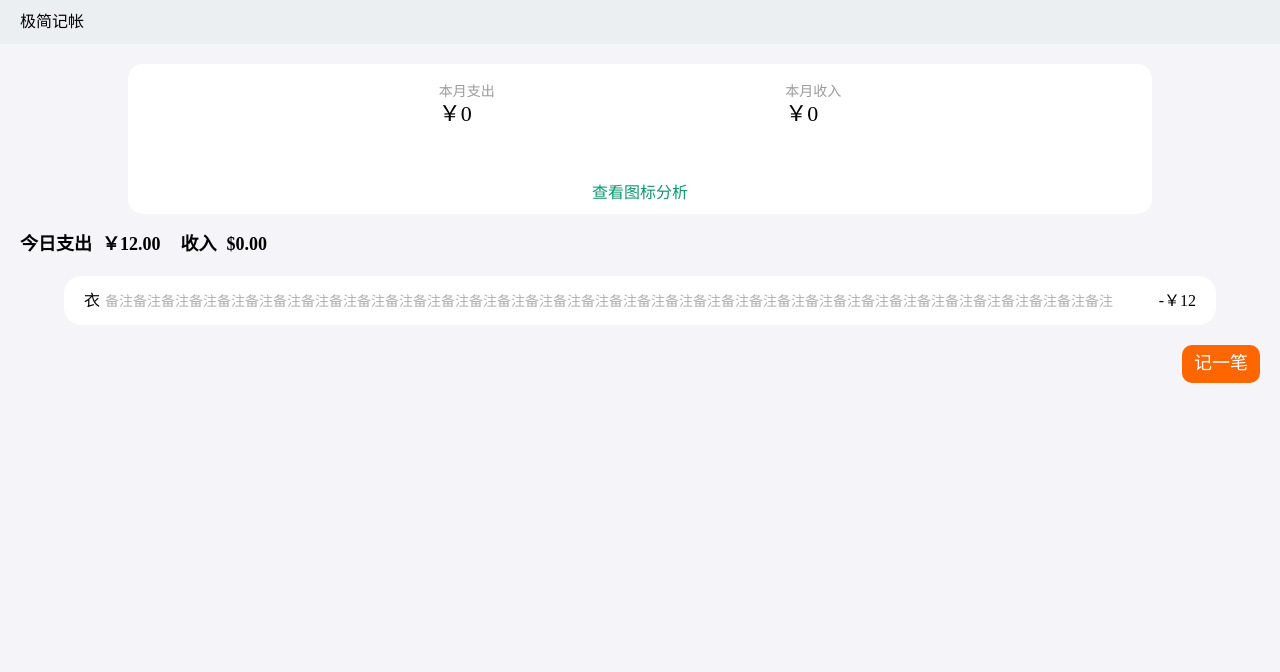
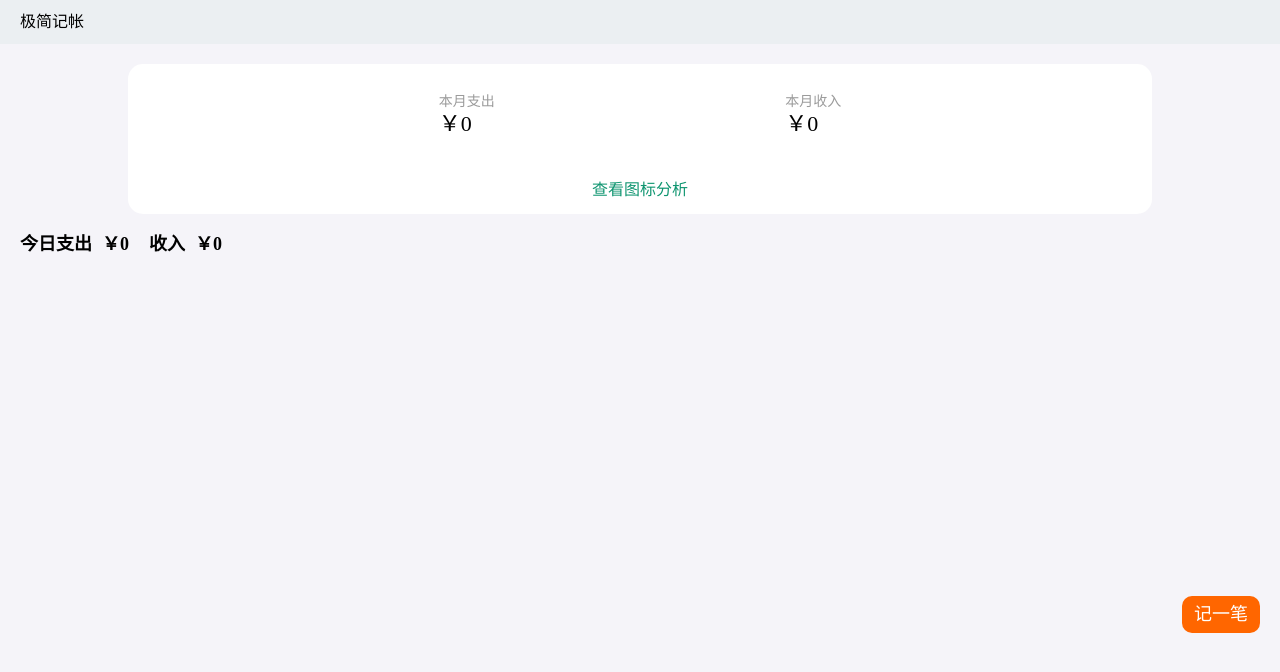
Before and after one commit to h666t/tally-react, a React app: page / in a window 1280 px wide. Shown: the top 672 px of the page. Built offline with nearby package versions, Linux system fonts and the light colour scheme.

Commit message:
compolete Home component js

```diff
--- a/src/hook/useDataSource.tsx
+++ b/src/hook/useDataSource.tsx
@@ -32,7 +32,7 @@ const useDataSourceItem = () => {
     return find('amount','0')
   }
   const findDate = () =>{
-    return find('date',`${dayjs().format('YYYY-MM-DD')}`)
+    return find('date',`${dayjs().format('YYYY-MM-DD-HH-mm')}`)
   }
   const findNote = ()=>{
     return find('note','')
--- a/src/hook/useDate.tsx
+++ b/src/hook/useDate.tsx
@@ -5,15 +5,15 @@ import {useUpdate} from './useUpdate';
 const useDate = ()=>{
   const [date,setDate] = useState('')
   useEffect(()=>{
-    setDate(`${dayjs().format('YYYY-MM-DD')}`)
+    setDate(`${dayjs().format('YYYY-MM-DD-HH-mm')}`)
   },[])
   useUpdate(()=>{
     setDate(date)
-    window.localStorage.setItem('date',JSON.stringify(date || `${dayjs().format('YYYY-MM-DD')}`))
+    window.localStorage.setItem('date',JSON.stringify(date || `${dayjs().format('YYYY-MM-DD-HH-mm')}`))
   },[date])
 
   const initDate = () => {
-    window.localStorage.setItem('date',`${dayjs().format('YYYY-MM-DD')}`)
+    window.localStorage.setItem('date',`${dayjs().format('YYYY-MM-DD-HH-mm')}`)
   }
 
   return {date,setDate,initDate}
--- a/src/lib/fetchSpecialTimeAmount.tsx
+++ b/src/lib/fetchSpecialTimeAmount.tsx
@@ -1,4 +1,4 @@
-type DataSourceItem = {
+export type DataSourceItem = {
   amount: string
   beSelectedTags: number[]
   category:'+'|'-'
@@ -12,7 +12,6 @@ const fetchSpecialTimeAmount = (category: '+'|'-',date: string) => {
     if (item.date.indexOf(date)>=0 && item.category === category){
       const money = parseFloat(item.amount)
       amount += money
-      console.log(category);
     }
   })
   return amount
--- /dev/null
+++ b/src/lib/fetchSpecialTimeRecords.tsx
@@ -0,0 +1,26 @@
+import {DataSourceItem} from './fetchSpecialTimeAmount';
+import dayjs from 'dayjs';
+
+const fetchSpecialTimeRecords = (date: string) => {
+  const dataSource = JSON.parse(window.localStorage.getItem('records') || '[]')
+  const today = dayjs().format('YYYY-MM-DD')
+  const container: DataSourceItem[] = []
+  dataSource.forEach((item: DataSourceItem)=>{
+    if (item.date.indexOf(today) >=0){
+      container.push(item)
+    }
+  })
+  container.sort((a,b)=>{
+    if (a.date > b.date){
+      return -1
+    } else if(a.date === b.date) {
+      return 0
+    } else {
+      return 1
+    }
+  })
+  console.log(container);
+  return container
+}
+
+export {fetchSpecialTimeRecords}
--- a/src/view/Home/RecordDetail.tsx
+++ b/src/view/Home/RecordDetail.tsx
@@ -1,6 +1,8 @@
 import React from 'react';
 import styled from 'styled-components';
 import {RecordDetailList} from './RecordDetailList';
+import dayjs from 'dayjs';
+import {fetchSpecialTimeAmount} from '../../lib/fetchSpecialTimeAmount';
 
 const Detail = styled.div`
     margin-top: 20px;
@@ -31,16 +33,19 @@ const Detail = styled.div`
 `
 
 const RecordDetail:React.FC = () => {
+  const today = dayjs().format('YYYY-MM-DD')
+  const todayInput = fetchSpecialTimeAmount('+',today)
+  const todayOutput = fetchSpecialTimeAmount('-',today)
   return (
     <Detail>
       <div className={'title'}>
         <span className={'input'}>
           <span>今日支出</span>
-          <span>￥12.00</span>
+          <span>￥{todayOutput}</span>
         </span>
         <span className={'output'}>
           <span>收入</span>
-          <span>$0.00</span>
+          <span>￥{todayInput}</span>
         </span>
       </div>
       <RecordDetailList/>
--- a/src/view/Home/RecordDetailList.tsx
+++ b/src/view/Home/RecordDetailList.tsx
@@ -1,10 +1,16 @@
-import React from 'react';
+import React, {useEffect} from 'react';
 import styled from 'styled-components';
+import {fetchSpecialTimeRecords} from '../../lib/fetchSpecialTimeRecords';
+import dayjs from 'dayjs';
 
-const DetailListWrapper = styled.div`
+const DetailListWrapper = styled.ul`
     display: flex;
-    justify-content: center;
-    >div{
+    flex-direction: column;
+    align-items: center;
+    overflow: auto;
+    height: 300px;
+    li{
+      margin-bottom: 10px;
       width: 90vw;
       border-radius: 18px;
       background: white;
@@ -29,18 +35,23 @@ const DetailListWrapper = styled.div`
 `
 
 const RecordDetailList = () => {
+  const todayRecordsList = fetchSpecialTimeRecords(`${dayjs().format('YYYY-MM-DD')}`)
   return (
     <DetailListWrapper>
-      <div>
-        <span>
-          <span>衣</span>
-        <span>备注备注备注备注备注备注备注备注备注备注备注备注备注备注备注备注备注备注备注备注备注备注备注备注备注备注备注备注备注备注备注备注备注备注备注备注</span>
-        </span>
-        <span>
-          <span>-</span>
-          <span>￥12</span>
-        </span>
-      </div>
+      {todayRecordsList.map(item=>{
+        return (
+          <li>
+        <div>
+          <span>{item.beSelectedTags}</span>
+        <span>{item.note}</span>
+        </div>
+            <div>
+          <span>{item.category}</span>
+          <span>￥{item.amount}</span>
+        </div>
+          </li>
+        )
+      })}
     </DetailListWrapper>
   )
 }
--- a/src/view/Home/RecordScreen.tsx
+++ b/src/view/Home/RecordScreen.tsx
@@ -14,7 +14,7 @@ const ScreenWrapper = styled.div`
     justify-content: space-evenly;
     background: white;
     width: 80%;
-    padding: 20px;
+    padding: 30px 20px;
     border-radius: 15px;
     >.output{
       display: flex;
@@ -40,7 +40,7 @@ const ScreenWrapper = styled.div`
     }
     >.echart{
       position: absolute;
-      bottom: 8%;
+      bottom: 10%;
       left: 50%;
       transform: translateX(-50%);
       color: #0F9570;
@@ -49,19 +49,20 @@ const ScreenWrapper = styled.div`
 `
 
 const RecordScreen = () => {
-  const month = dayjs().format('YYYY-MM-DD')
-  const inputAmount = fetchSpecialTimeAmount('+',month)
-  const outputAmount = fetchSpecialTimeAmount('-',month)
+  const currentMonth = dayjs().format('YYYY-MM')
+  const thisMonthInputAmount = fetchSpecialTimeAmount('+',currentMonth)
+  const thisMonthOutputAmount = fetchSpecialTimeAmount('-',currentMonth)
+
   return (
     <ScreenWrapper>
       <div>
         <span className={'output'}>
         <span>本月支出</span>
-        <span>￥{outputAmount}</span>
+        <span>￥{thisMonthOutputAmount}</span>
       </span>
         <span className={'input'}>
           <span>本月收入</span>
-          <span>￥{inputAmount}</span>
+          <span>￥{thisMonthInputAmount}</span>
       </span>
         <span className={'echart'}>查看图标分析</span>
       </div>
```
